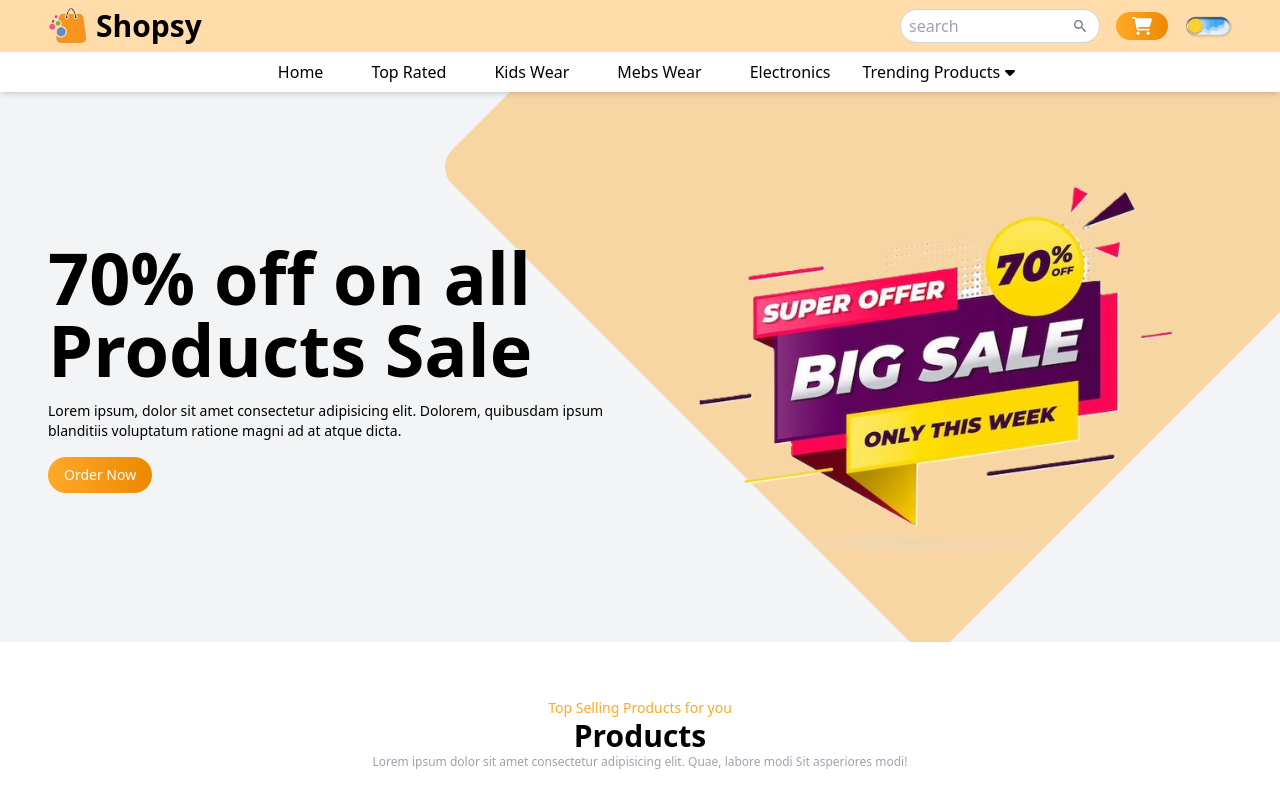
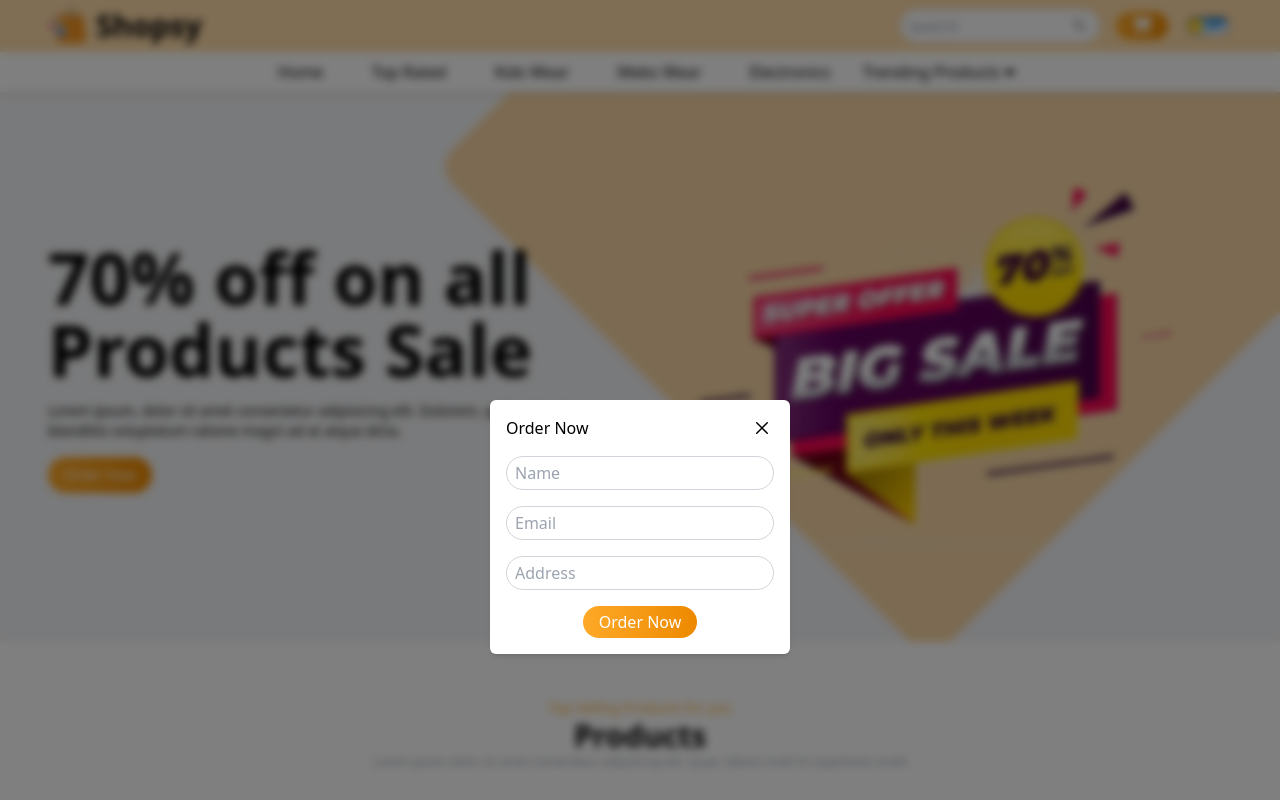
Before and after one commit to jainoos007/fashShop, a React (Vite) app: page / in a window 1280 px wide. Both pictures are taken after a click on the button 1142 px from the left and 26 px from the top of the page. Shown: the top 800 px of the page. Built offline with nearby package versions, Linux system fonts and the light colour scheme.

Commit message:
create popup feature for order button

```diff
--- a/src/App.jsx
+++ b/src/App.jsx
@@ -1,4 +1,4 @@
-import { useEffect } from "react";
+import { useEffect, useState } from "react";
 import Hero from "./components/Hero/Hero";
 import Navbar from "./components/Navbar/Navbar";
 import Products from "./components/Products/Products";
@@ -9,8 +9,15 @@
 import Subscribe from "./components/Subscribe/Subscribe";
 import Testimonials from "./components/Testimonials/Testimonials";
 import Footer from "./components/Footer/Footer";
+import Popup from "./components/Popup/Popup";
 
 function App() {
+  const [orderPopup, setOrderPopup] = useState(false);
+
+  const handleOrderPopup = () => {
+    setOrderPopup(!orderPopup);
+  };
+
   useEffect(() => {
     AOS.init({
       offset: 100,
@@ -23,15 +30,16 @@
 
   return (
     <div className="bg-white dark:bg-gray-900 dark:text-white duration-200">
-      <Navbar />
-      <Hero />
+      <Navbar handleOrderPopup={handleOrderPopup} />
+      <Hero handleOrderPopup={handleOrderPopup} />
       <Products />
-      <TopProducts />
+      <TopProducts handleOrderPopup={handleOrderPopup} />
       <Banner />
       <Subscribe />
       <Products />
       <Testimonials />
       <Footer />
+      <Popup orderPopup={orderPopup} setOrderPopup={setOrderPopup} />
     </div>
   );
 }
--- a/src/components/Footer/Footer.jsx
+++ b/src/components/Footer/Footer.jsx
@@ -39,7 +39,7 @@
 
 const Footer = () => {
   return (
-    <div style={BannerImg} className="text-white ">
+    <div style={BannerImg} className="text-white">
       <div className="container">
         <div data-aos="zoom-in" className="grid md:grid-cols-3 pb-44 pt-5">
           {/* company details */}
--- a/src/components/Hero/Hero.jsx
+++ b/src/components/Hero/Hero.jsx
@@ -28,7 +28,7 @@
   },
 ];
 
-const Hero = () => {
+const Hero = ({ handleOrderPopup }) => {
   var settings = {
     dots: false,
     arrows: false,
@@ -76,7 +76,10 @@
                     data-aos-delay="300"
                     className="text-sm"
                   >
-                    <button className="bg-gradient-to-r from-primary to-secondary hover:scale-105 duration-200 text-white py-2 px-4 rounded-full">
+                    <button
+                      onClick={handleOrderPopup}
+                      className="bg-gradient-to-r from-primary to-secondary hover:scale-105 duration-200 text-white py-2 px-4 rounded-full"
+                    >
                       Order Now
                     </button>
                   </div>
--- a/src/components/Navbar/Navbar.jsx
+++ b/src/components/Navbar/Navbar.jsx
@@ -4,7 +4,7 @@
 import { FaCaretDown, FaCartShopping } from "react-icons/fa6";
 import DarkMode from "./darkMode";
 
-const Navbar = () => {
+const Navbar = ({ handleOrderPopup }) => {
   const Menu = [
     {
       id: 1,
@@ -72,7 +72,7 @@
 
             {/* order button */}
             <button
-              onClick={() => alert("oreder not available yet")}
+              onClick={handleOrderPopup}
               className="bg-gradient-to-r from-primary to-secondary transition-all duration-200 text-white py-1 px-4 rounded-full flex items-center gap-3 group"
             >
               <span className="group-hover:block hidden transition-all duration-200">
@@ -89,7 +89,7 @@
         </div>
       </div>
       {/* lower nav bar */}
-      <div className="flex justify-center">
+      <div data-aos="zoom-in" className="flex justify-center">
         <ul className="sm:flex hidden items-center gap-4">
           {Menu.map((data) => (
             <li key={data.id}>
--- /dev/null
+++ b/src/components/Popup/Popup.jsx
@@ -0,0 +1,54 @@
+import React from "react";
+import { IoCloseOutline } from "react-icons/io5";
+
+const Popup = ({ orderPopup, setOrderPopup }) => {
+  return (
+    <div>
+      {orderPopup && (
+        <div className="popup">
+          <div className="h-screen w-screen fixed top-0 left-0 bg-black/50 z-50 backdrop-blur-sm">
+            <div className="fixed top-1/2 left-1/2 -translate-x-1/2 p-4 shadow-md bg-white dark:bg-gray-900 rounded-md duration-200 w-[300px]">
+              {/* header */}
+              <div className="flex items-center justify-between">
+                <div>
+                  <h1>Order Now</h1>
+                </div>
+                <div>
+                  <IoCloseOutline
+                    className="text-2xl cursor-pointer"
+                    onClick={() => setOrderPopup(false)}
+                  />
+                </div>
+              </div>
+              {/* form section */}
+              <div className="mt-4">
+                <input
+                  type="text"
+                  placeholder="Name"
+                  className="w-full rounded-full border border-gray-300 dark:border-gray-500 dark:bg-gray-800 px-2 py-1 mb-4"
+                />
+                <input
+                  type="text"
+                  placeholder="Email"
+                  className="w-full rounded-full border border-gray-300 dark:border-gray-500 dark:bg-gray-800 px-2 py-1 mb-4"
+                />
+                <input
+                  type="text"
+                  placeholder="Address"
+                  className="w-full rounded-full border border-gray-300 dark:border-gray-500 dark:bg-gray-800 px-2 py-1 mb-4"
+                />
+                <div className="flex justify-center">
+                  <button className="bg-gradient-to-r from-primary to-secondary hover:scale-105 duration-200 text-white py-1 px-4 rounded-full">
+                    Order Now
+                  </button>
+                </div>
+              </div>
+            </div>
+          </div>
+        </div>
+      )}
+    </div>
+  );
+};
+
+export default Popup;
--- a/src/components/TopProducts/TopProducts.jsx
+++ b/src/components/TopProducts/TopProducts.jsx
@@ -28,7 +28,7 @@
   },
 ];
 
-const TopProducts = () => {
+const TopProducts = ({ handleOrderPopup }) => {
   return (
     <div>
       <div className="container">
@@ -75,8 +75,8 @@
                   {data.description}
                 </p>
                 <button
+                  onClick={handleOrderPopup}
                   className="bg-primary hover:scale-105 duration-300 text-white py-1 px-4 rounded-full mt-4 group-hover:bg-white group-hover:text-primary"
-                  // onClick={handleOrderPopup}
                 >
                   Order now
                 </button>
```
